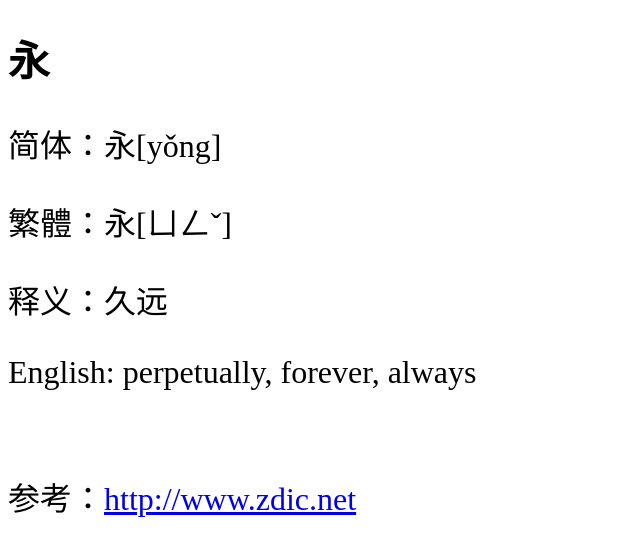
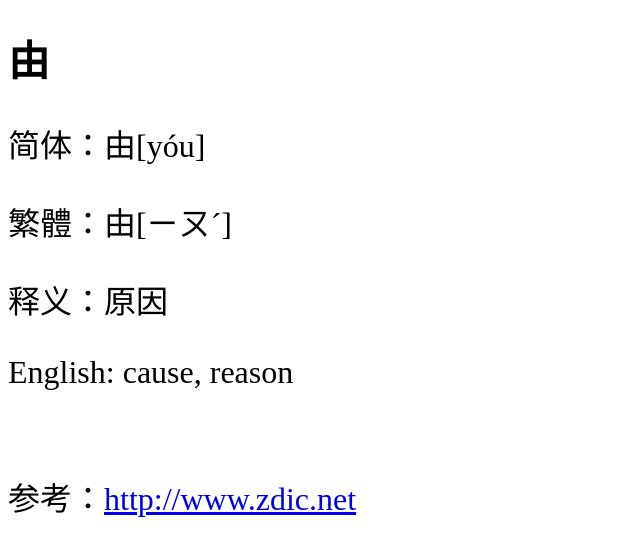
Before and after one commit to shengzhe/livecalligraphy, a Jekyll site: the page built from _posts/2012-08-31-LanTing-240.html, in a window 1280 px wide. Shown: the top 556 px of the page, without its empty margins (0-640 px from the left). Built offline with Jekyll 4.4.1, drawn with Linux system fonts in a browser that asks for light colours; Markdown is read by kramdown in place of the engine named in the settings.

Commit message:
Update 2012-08-31-LanTing-240.html

```diff
--- a/_posts/2012-08-31-LanTing-240.html
+++ b/_posts/2012-08-31-LanTing-240.html
@@ -1,11 +1,11 @@
 ---
 layout: default
-title: 兰亭集序第1个字 (1st character of Lan Ting)
+title: 兰亭集序第240个字 (240th character of Lan Ting)
 ---
-<h1>永</h1>
-<p>简体：永[yǒng]</p>
-<p>繁體：永[ㄩㄥˇ]</p>
-<p>释义：久远</p>
-<p>English: perpetually, forever, always</p>
+<h1>由</h1>
+<p>简体：由[yóu]</p>
+<p>繁體：由[ㄧㄡˊ]</p>
+<p>释义：原因</p>
+<p>English: cause, reason</p>
 <br/>
-<p>参考：<a href="http://www.zdic.net/zd/zi/ZdicE6ZdicB0ZdicB8.htm">http://www.zdic.net</a></p>
+<p>参考：<a href="http://www.zdic.net/z/1f/js/7531.htm">http://www.zdic.net</a></p>
```
